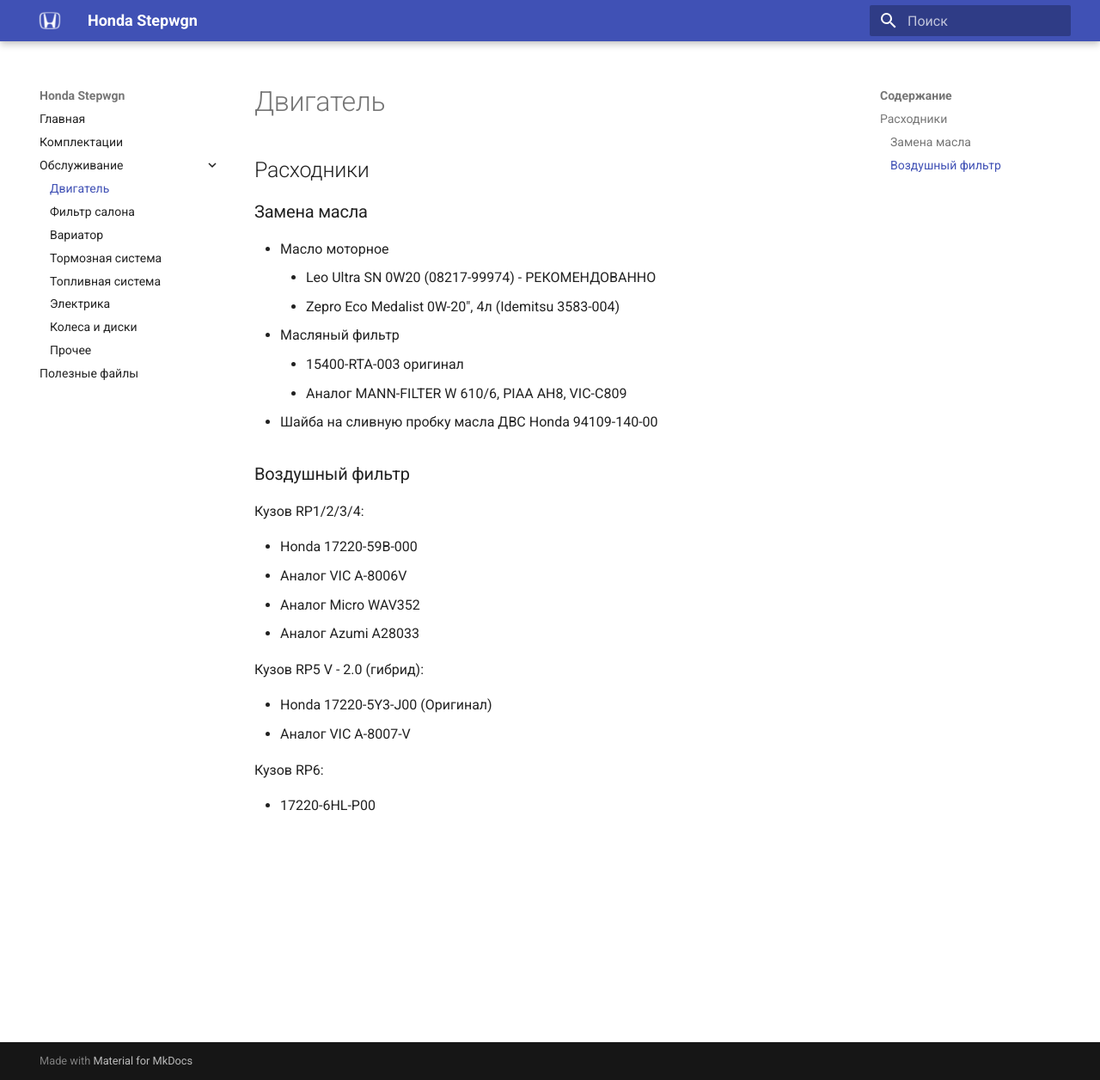
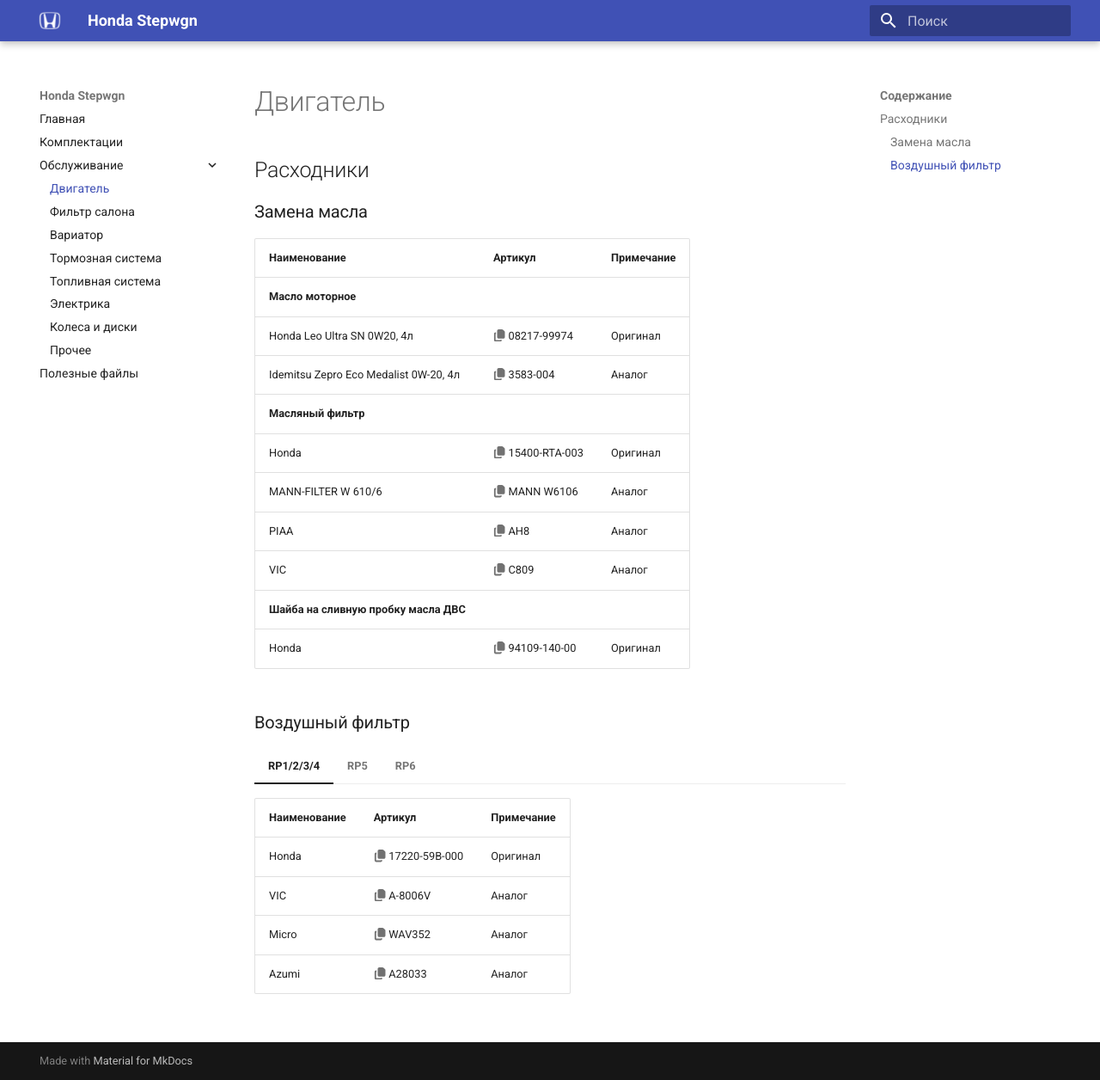
Before and after one commit to stepwgn/stepwgn.github.io, an MkDocs documentation site: the page built from docs/service/engine.md, in a window 1280 px wide and 1256 px high. Shown: the whole window at 86% size. Built offline with MkDocs 1.6.1 and Material for MkDocs 9.7.7, drawn with Linux system fonts in a browser that asks for light colours; some of the changed lines change nothing that is shown.

Commit message:
Улучшено отображение информации по странице обслуживания двигателя
Signed-off-by: Zakhar Petrov <46595458+zakhar-petrov@users.noreply.github.com>

```diff
--- a/docs/service/engine.md
+++ b/docs/service/engine.md
@@ -2,28 +2,39 @@
 
 ### Замена масла
 
-- Масло моторное
-    - Leo Ultra SN 0W20 (08217-99974) - РЕКОМЕНДОВАННО
-    - Zepro Eco Medalist 0W-20", 4л (Idemitsu 3583-004)
-- Масляный фильтр
-    - 15400-RTA-003 оригинал
-    - Аналог MANN-FILTER W 610/6, PIAA AH8, VIC-C809
-- Шайба на сливную пробку масла ДВС Honda 94109-140-00
+| Наименование                          | Артикул                                                                             | Примечание |
+|---------------------------------------|-------------------------------------------------------------------------------------|------------|
+| **Масло моторное**                    |                                                                                     |            |
+| Honda Leo Ultra SN 0W20, 4л           | :fontawesome-solid-copy:{ data-clipboard-text="Honda 08217-99974" } 08217-99974     | Оригинал   |
+| Idemitsu Zepro Eco Medalist 0W-20, 4л | :fontawesome-solid-copy:{ data-clipboard-text="Idemitsu 3583-004" } 3583-004        | Аналог     |
+| **Масляный фильтр**                   |                                                                                     |            |
+| Honda                                 | :fontawesome-solid-copy:{ data-clipboard-text="Honda 15400-RTA-003" } 15400-RTA-003 | Оригинал   |
+| MANN-FILTER W 610/6                   | :fontawesome-solid-copy:{ data-clipboard-text="W6106" } MANN W6106                  | Аналог     |
+| PIAA                                  | :fontawesome-solid-copy:{ data-clipboard-text="PIAA AH8" } AH8                      | Аналог     |
+| VIC                                   | :fontawesome-solid-copy:{ data-clipboard-text="VIC C809" } C809                     | Аналог     |
+| **Шайба на сливную пробку масла ДВС** |                                                                                     |            |
+| Honda                                 | :fontawesome-solid-copy:{ data-clipboard-text="Honda 94109-140-00" } 94109-140-00   | Оригинал   |
 
 ### Воздушный фильтр
 
-Кузов RP1/2/3/4:
+=== "RP1/2/3/4"
 
-- Honda 17220-59B-000
-- Аналог VIC А-8006V
-- Аналог Micro WAV352
-- Аналог Azumi A28033
+    | Наименование | Артикул                                                                             | Примечание |
+    |--------------|-------------------------------------------------------------------------------------|------------|
+    | Honda        | :fontawesome-solid-copy:{ data-clipboard-text="Honda 17220-59B-000" } 17220-59B-000 | Оригинал   |
+    | VIC          | :fontawesome-solid-copy:{ data-clipboard-text="VIC А-8006V" } А-8006V               | Аналог     |
+    | Micro        | :fontawesome-solid-copy:{ data-clipboard-text="Micro WAV352" } WAV352               | Аналог     |
+    | Azumi        | :fontawesome-solid-copy:{ data-clipboard-text="Azumi A28033" } A28033               | Аналог     |
 
-Кузов RP5 V - 2.0 (гибрид):
+=== "RP5"
 
-- Honda 17220-5Y3-J00 (Оригинал)
-- Аналог VIC A-8007-V
+    | Наименование | Артикул                                                                             | Примечание |
+    |--------------|-------------------------------------------------------------------------------------|------------|
+    | Honda        | :fontawesome-solid-copy:{ data-clipboard-text="Honda 17220-5Y3-J00" } 17220-5Y3-J00 | Оригинал   |
+    | VIC          | :fontawesome-solid-copy:{ data-clipboard-text="VIC A-8007-V" } A-8007-V             | Аналог     |
 
-Кузов RP6:
+=== "RP6"
 
-- 17220-6HL-P00
+    | Наименование | Артикул                                                                             | Примечание |
+    |--------------|-------------------------------------------------------------------------------------|------------|
+    | Honda        | :fontawesome-solid-copy:{ data-clipboard-text="Honda 17220-6HL-P00" } 17220-6HL-P00 | Оригинал   |
--- /dev/null
+++ b/docs/stylesheets/extra.css
@@ -0,0 +1,4 @@
+.md-typeset [data-clipboard-text] {
+    color: #717171;
+    cursor: pointer;
+}
--- a/mkdocs.yml
+++ b/mkdocs.yml
@@ -20,7 +20,11 @@
   logo: assets/logo.png
   favicon: assets/favicon.ico
   features:
+    - content.code.copy
     - content.footnote.tooltips
+
+extra_css:
+  - stylesheets/extra.css
 
 plugins:
   - search
@@ -36,6 +40,12 @@
   - pymdownx.emoji:
       emoji_index: !!python/name:material.extensions.emoji.twemoji
       emoji_generator: !!python/name:material.extensions.emoji.to_svg
+  - pymdownx.highlight:
+      anchor_linenums: true
+      line_spans: __span
+      pygments_lang_class: true
+  - pymdownx.inlinehilite
+  - pymdownx.snippets
   - pymdownx.superfences
   - pymdownx.tabbed:
       alternate_style: true
```
